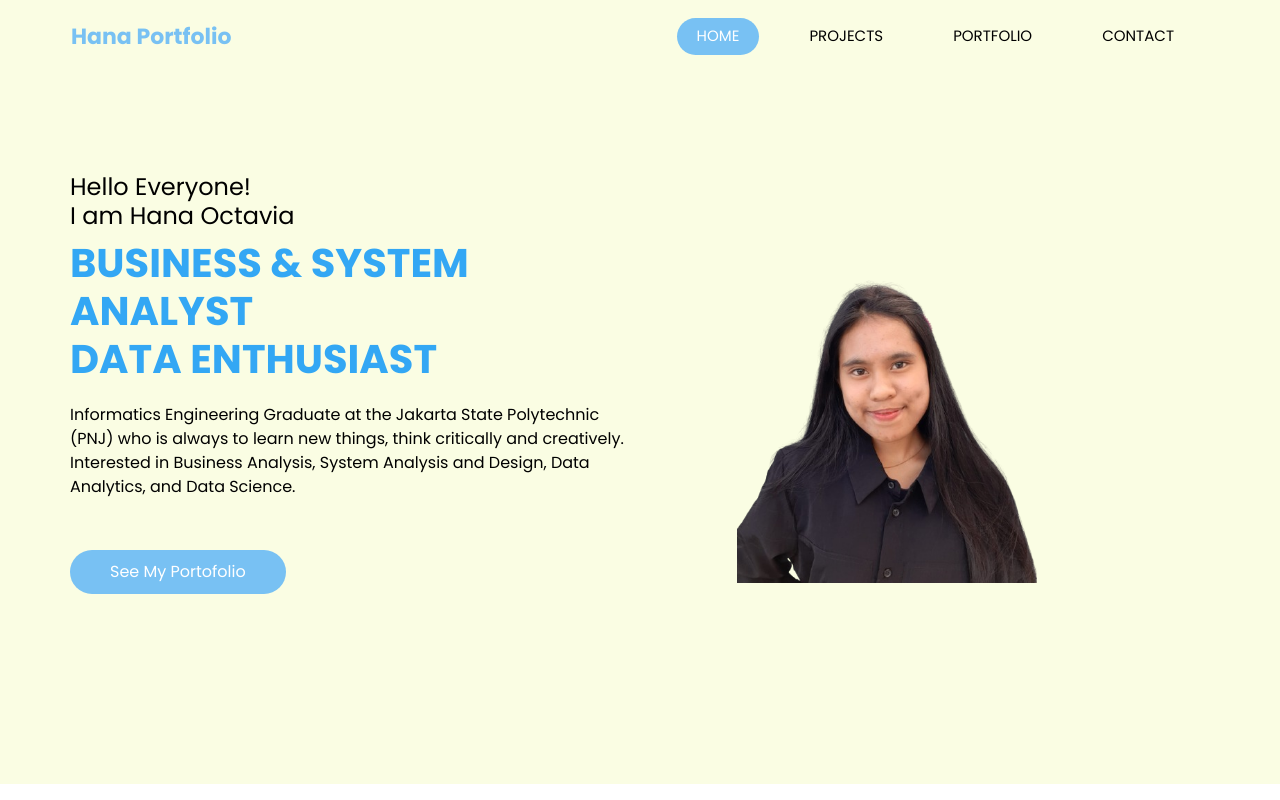
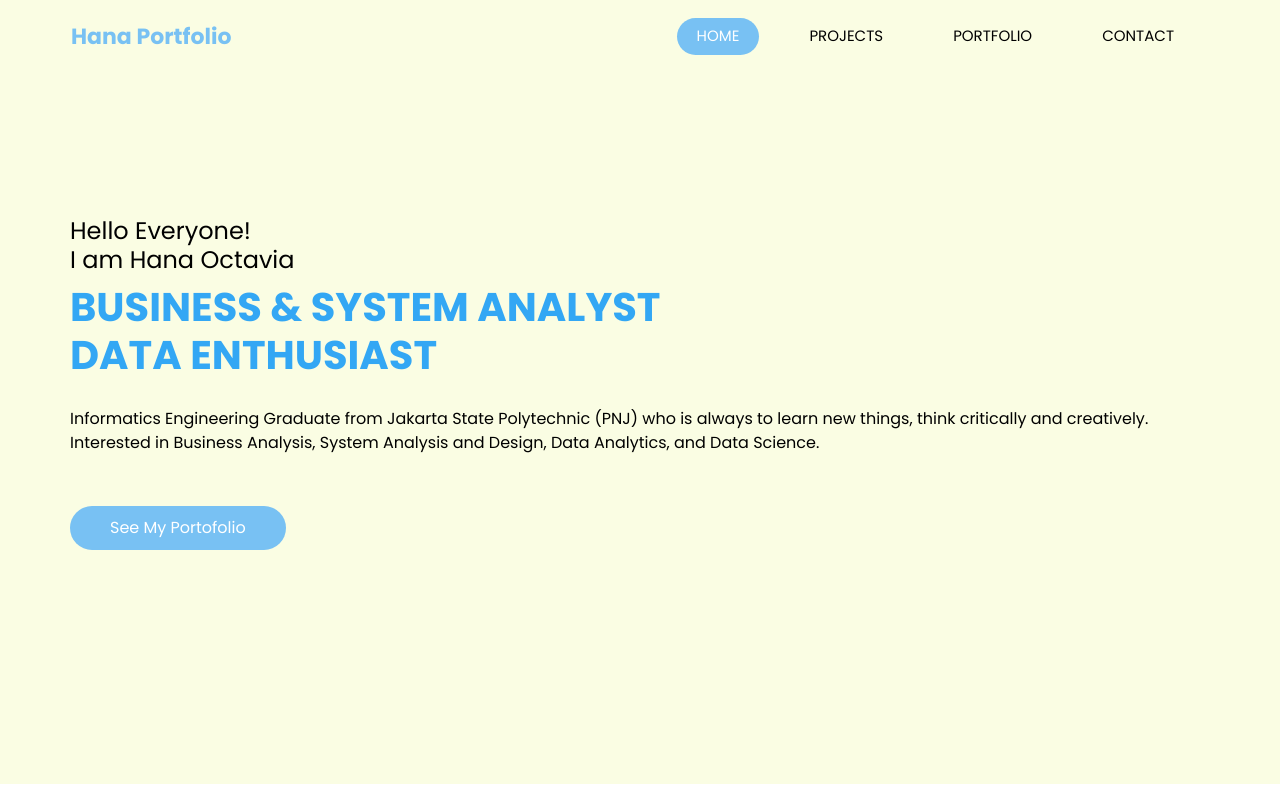
Before and after one commit to HanaOctavia/Hana-Portfolio, a plain HTML site: page index.html in a window 1280 px wide. Shown: the top 800 px of the page. Drawn offline with Linux system fonts and the light colour scheme.

Commit message:
Update website content

```diff
--- a/index.html
+++ b/index.html
@@ -70,7 +70,7 @@
     <section class=" slider_section ">
       <div class="container">
         <div class="row">
-          <div class="col-md-6 ">
+          <div class="col-md-12 ">
             <div class="detail_box">
               <h4>Hello Everyone! <br>
               I am Hana Octavia</h4>
@@ -78,19 +78,23 @@
                  Business & System Analyst <br>
                 Data Enthusiast
               </h1>
+
+            </div>
+          </div>
+          <div class="row"></div>
+          <div class="col-md-12 d-flex align-items-center">
+            <div class="detail_box ">
               <p>
-                Informatics Engineering Graduate at the Jakarta State Polytechnic (PNJ) who is always to learn new things, think critically and creatively. Interested in Business Analysis, System Analysis and Design, Data Analytics, and Data Science.
+                Informatics Engineering Graduate from Jakarta State Polytechnic (PNJ) who is always to learn new things, think critically and creatively. Interested in Business Analysis, System Analysis and Design, Data Analytics, and Data Science.
               </p>
+
+
               <a href="#portofolio" >
                 See My Portofolio
+
             </div>
           </div>
-          <div class="col-lg-5 col-md-6 offset-lg-1">
-            <div class="img_content">
-              <img src="images/hana-removebg.png" alt="">
-            </div>
-
-          </div>
+        </div>
         </div>
       </div>
     </section>
```
